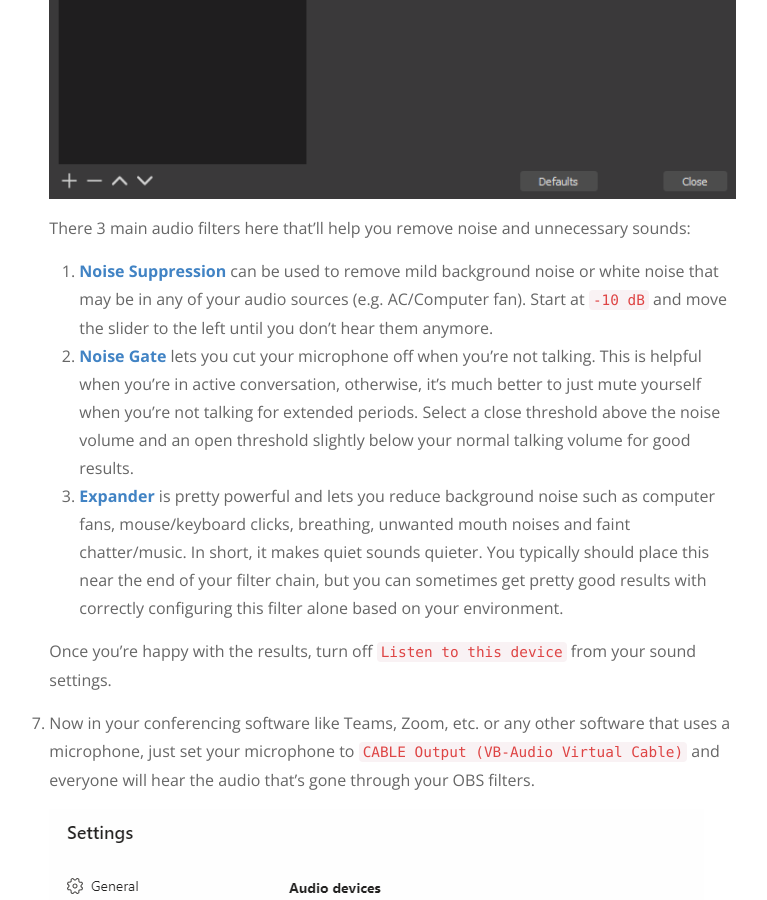
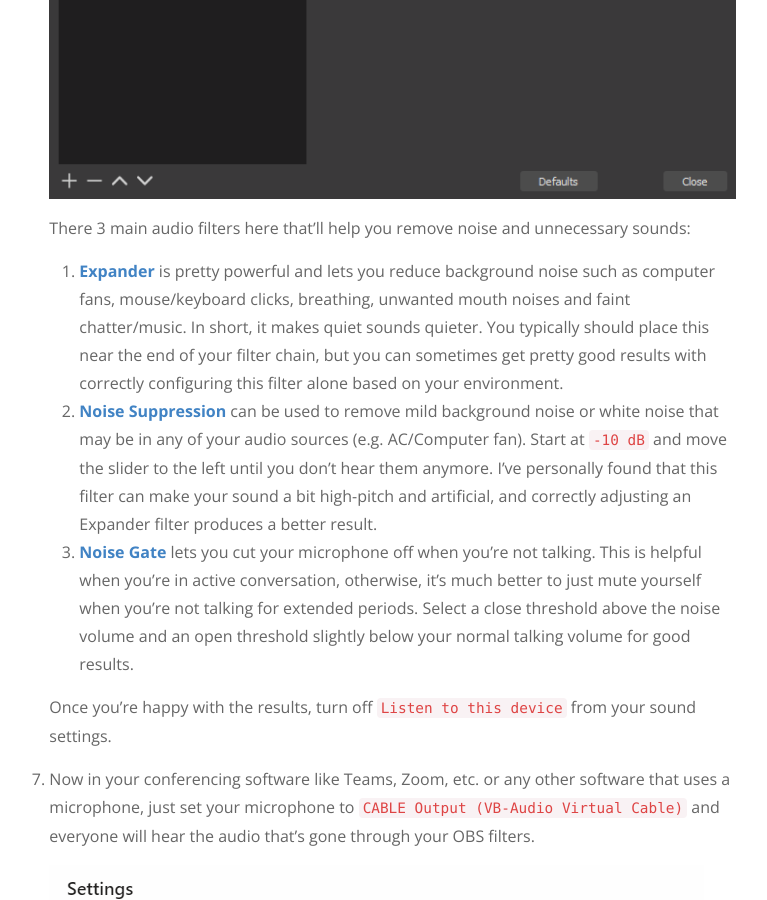
Before and after one commit to SaebAmini/saebamini.github.io, a Jekyll site: the page built from _posts/2020-08-15-remove-your-conference-call-background-noise-for-free.md, in a window 1280 px wide and 900 px high, scrolled down 3211 px. Shown: the whole window, without its empty margins (209-976 px from the left). Built offline with Jekyll 4.4.1, drawn with Linux system fonts in a browser that asks for light colours; comment, search, counter and statistics services are not loaded.

Commit message:
Reorder filters

```diff
--- a/_posts/2020-08-15-remove-your-conference-call-background-noise-for-free.md
+++ b/_posts/2020-08-15-remove-your-conference-call-background-noise-for-free.md
@@ -41,9 +41,9 @@ Having [a decent microphone](https://www.bluemic.com/en-us/products/yeti-nano/)
 
    There 3 main audio filters here that'll help you remove noise and unnecessary sounds:
 
-   1. [**Noise Suppression**](https://obsproject.com/wiki/Filters-Guide#noise-suppression) can be used to remove mild background noise or white noise that may be in any of your audio sources (e.g. AC/Computer fan). Start at `-10 dB` and move the slider to the left until you don't hear them anymore.
-   2. [**Noise Gate**](https://obsproject.com/wiki/Filters-Guide#noise-gate) lets you cut your microphone off when you're not talking. This is helpful when you're in active conversation, otherwise, it's much better to just mute yourself when you're not talking for extended periods. Select a close threshold above the noise volume and an open threshold slightly below your normal talking volume for good results.
-   3. [**Expander**](https://obsproject.com/wiki/Filters-Guide#expander) is pretty powerful and lets you reduce background noise such as computer fans, mouse/keyboard clicks, breathing, unwanted mouth noises and faint chatter/music. In short, it makes quiet sounds quieter. You typically should place this near the end of your filter chain, but you can sometimes get pretty good results with correctly configuring this filter alone based on your environment.
+   1. [**Expander**](https://obsproject.com/wiki/Filters-Guide#expander) is pretty powerful and lets you reduce background noise such as computer fans, mouse/keyboard clicks, breathing, unwanted mouth noises and faint chatter/music. In short, it makes quiet sounds quieter. You typically should place this near the end of your filter chain, but you can sometimes get pretty good results with correctly configuring this filter alone based on your environment.
+   2. [**Noise Suppression**](https://obsproject.com/wiki/Filters-Guide#noise-suppression) can be used to remove mild background noise or white noise that may be in any of your audio sources (e.g. AC/Computer fan). Start at `-10 dB` and move the slider to the left until you don't hear them anymore. I've personally found that this filter can make your sound a bit high-pitch and artificial, and correctly adjusting an Expander filter produces a better result.
+   3. [**Noise Gate**](https://obsproject.com/wiki/Filters-Guide#noise-gate) lets you cut your microphone off when you're not talking. This is helpful when you're in active conversation, otherwise, it's much better to just mute yourself when you're not talking for extended periods. Select a close threshold above the noise volume and an open threshold slightly below your normal talking volume for good results.
 
    Once you're happy with the results, turn off `Listen to this device` from your sound settings.
 
```
